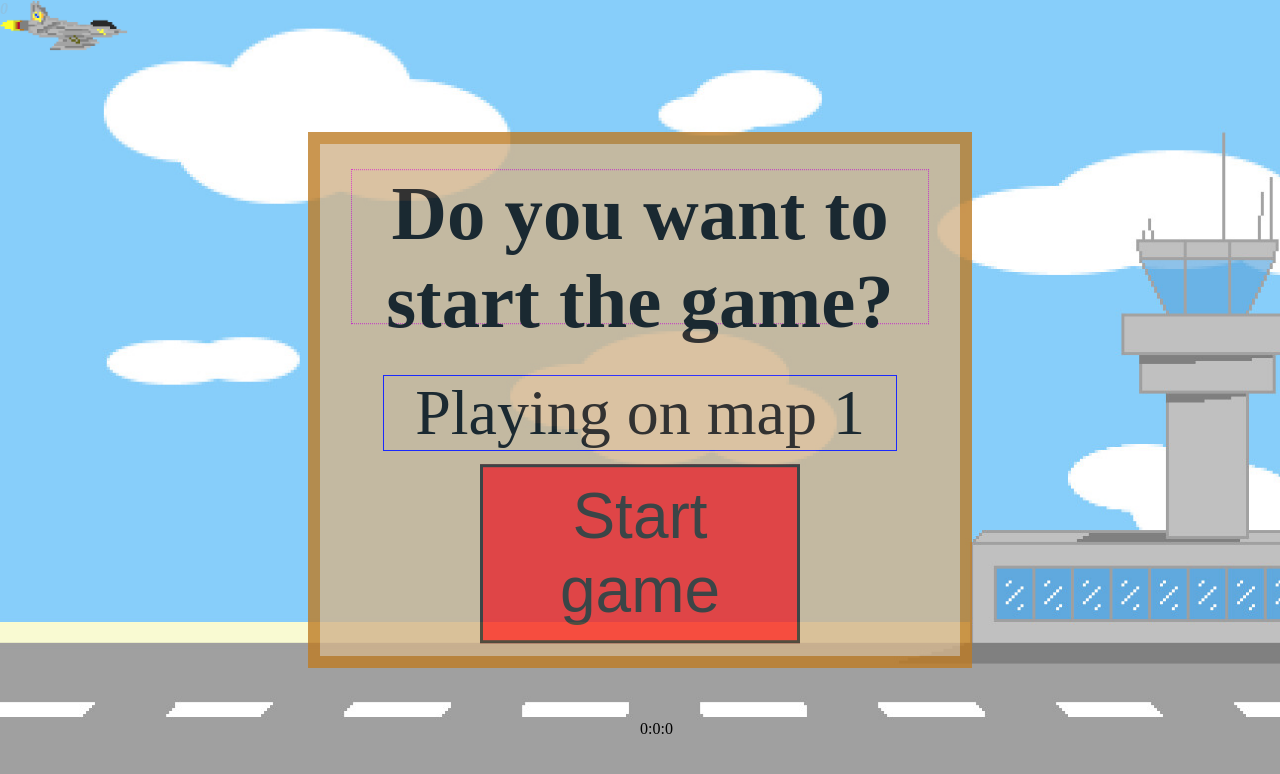
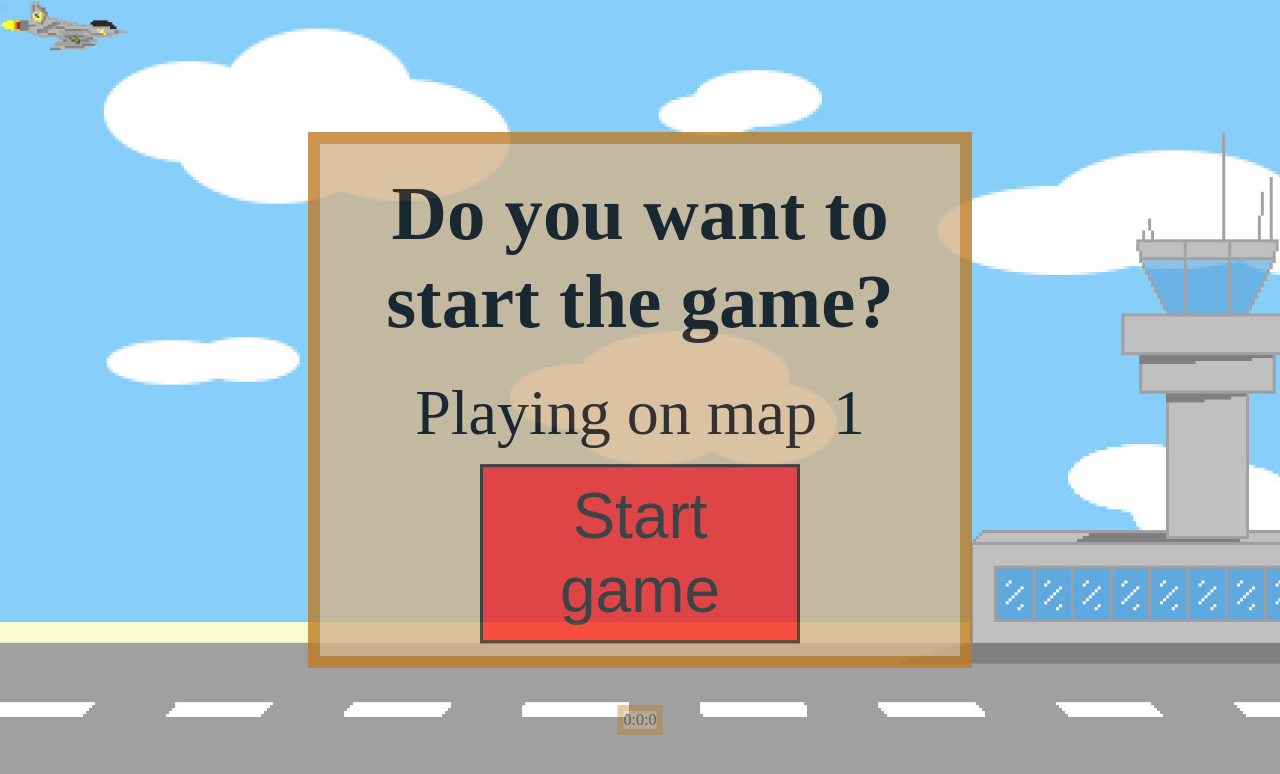
Before and after one commit to peppermint25/AnguarGame, an Angular app: page / in a window 1280 px wide. Shown: the top 774 px of the page. Built offline with nearby package versions, Linux system fonts and the light colour scheme.

Commit message:
cleaned up html, started making game end functions

```diff
--- a/src/app/my-game/my-game.component.css
+++ b/src/app/my-game/my-game.component.css
@@ -188,7 +188,6 @@ button{
 .start-game h1{
     font-size: 6vw;
     text-align: center;
-    border: #d20cbb 1px dotted;
     top: 10%;
     left: 50%;
     width: 90%;
@@ -202,7 +201,6 @@ button{
     left: 50%;
     width: 80%;
     font-size: 5vw;
-    border: 1px solid blue;
     text-align: center;
     transform: translate(-50%, -50%);
     position: absolute;
@@ -210,7 +208,11 @@ button{
 
 .stopwatch {
     position: absolute;
+    background-color: tan;
+    opacity: 0.4;
+    border: 0.5vw solid rgb(190, 124, 37);
     top: 90%;
     left: 50%;
+    transform: translate(-50%, -50%);
     z-index: 8;
 }
--- a/src/app/my-game/my-game.component.html
+++ b/src/app/my-game/my-game.component.html
@@ -1,16 +1,16 @@
 <!-- <input type="text" (keypress)="onKeyPress ($event)"  ng-model="field">
 <span id="text"></span>
 <div *ngIf=" a > 5">{{name}}</div> -->
-<div class = "game"
-(keypress)="onKeyPress ($event)">
+<div class = "game">
+<!-- (keypress)="onKeyPress ($event)"> -->
     <div id="airport">
         <div class="start-game"
-        *ngIf="gameplay == false">
-            <h1 class="start-heading" >
+        *ngIf="game_start_token == false">
+            <h1>
                 Do you want to start the game?
             </h1>
-            <p class="start-text">
-                Playing on map <span id="mapnumber">{{map.mapnumber}}</span>
+            <p>
+                Playing on map {{Map_number}}
             </p>
             <button id="start-button"
             (click)="StartGame()"
@@ -25,7 +25,7 @@
             <div *ngFor="let item of row.split(''); index as j;">
                 <div *ngIf=" item == '#'"
                     src="assets/img/enemy.png"
-                    [ngStyle]="{'top.%': i * 12.5, 'left.%' : j*5}"
+                    [ngStyle]="{'top.%': i * map_units_height * 100, 'left.%' : j * map_units_width * 100}"
                     class="enemy-area"
                     attr.data-row="{{i}}"
                     attr.data-colum="{{j}}">
@@ -35,7 +35,7 @@
                     <img *ngIf=" item == '$'"
                     class='ring'
                     src='assets/img/ring.gif'
-                    [ngStyle]="{'top.%': i * 12.5, 'left.%' : j*5}"
+                    [ngStyle]="{'top.%': i * map_units_height * 100, 'left.%' : j * map_units_width * 100}"
                     attr.data-row={{i}}
                     attr.data-column={{j}}/>
                 </div>
@@ -53,5 +53,15 @@
     <!-- <button class="refresh" onClick="window.location.reload();">Restart game</button> -->
     <div id="plane"
     [ngClass]="Plane_direction()"
-    [ngStyle]="{'top.px': PlaneY, 'left.px': PlaneX}"></div>
+    [ngStyle]="{'top.px': PlaneY, 'left.px': PlaneX}">
+    </div>
+    <div id="game_end_screen" *ngIf="game_end_token">
+        <div id="game_win_component" >
+            <h1>You won</h1>
+            <p>you end time {{minutes}}:{{seconds}}:{{miliseconds}}</p>
+        </div>
+        <div id="game_lose_component">
+            <h1>You lose</h1>
+        </div>
+    </div>
 </div>
--- a/src/app/my-game/my-game.component.ts
+++ b/src/app/my-game/my-game.component.ts
@@ -14,13 +14,17 @@ export class MyGameComponent {
   name = 'My Game';
 
   // variables for intializing the game
-  gamelaunchtoken : number;
+  game_launch_token : number;
+  game_end_token: boolean = false;
+  game_win_token: boolean = false;
+  game_lose_token: boolean = false;
   generate_properties : boolean = false;
+  game_start_token : boolean = false;
   airport_height = 0;
   airport_width = 0;
   plane_height = 0;
   plane_width = 0;
-  gameplay = false;
+
 
 
   PlaneX: number = 0;
@@ -35,6 +39,7 @@ export class MyGameComponent {
 
   map = this.create_maps();
   GameMap:string[] = this.map.selectedMap;
+  Map_number: number = this.map.mapnumber;
 
   // ring count
   ring_count = this.countRings(this.GameMap)
@@ -44,20 +49,21 @@ export class MyGameComponent {
 
   map_units_height = 1/ this.GameMap.length;
   map_units_width = 1/this.GameMap[0].length;
-  // usable_width = this.airport_width-this.plane_width;
-  // map_units_width = this.usable_width/20;
-
-
 
   // time units
   starttime = new Date();
   newtime = new Date();
-  miliseconds = 0;
+  miliseconds_to_display: number = 0;
+  miliseconds: number = 0;
   seconds = 0;
   minutes = 0;
   stopwatchSubscription: Subscription = new Subscription();
 
-  // displaying and keeping the score
+  // key press detection and getting the direction
+
+  keysPressed: {[key: number]: boolean} = {};
+  rightPress: boolean = false;
+  leftPress: boolean = false;
 
 
 
@@ -65,11 +71,10 @@ export class MyGameComponent {
     this.generate_properties = !this.generate_properties;
   }
 
-
   constructor(){
-    this.gamelaunchtoken = 1;
+    this.game_launch_token = 1;
     document.addEventListener("DOMContentLoaded", () => {
-      if (this.gamelaunchtoken == 1) {
+      if (this.game_launch_token == 1) {
         this.itialize_game();
       }
     });
@@ -97,15 +102,15 @@ export class MyGameComponent {
 
 
 
-  onKeyPress (event: any){
-    console.log("keypress")
+  // onKeyPress (event: any){
+  //   console.log("keypress")
 
-  }
+  // }
 
  // start game button function
   StartGame() {
     this.generate_coins_and_enemies();
-    this.gameplay = true;
+    this.game_start_token = true;
     this.starttime = new Date();
     this.game_time();
     this.gameplay_movement();
@@ -118,14 +123,16 @@ export class MyGameComponent {
   // stopwatch for the game
 
   game_time() {
-    if (this.gameplay) {
+    if (this.game_start_token) {
       this.starttime = new Date();
-      this.stopwatchSubscription = interval(50).subscribe(() => {
+      this.stopwatchSubscription = interval(10).subscribe(() => {
         const newTime = new Date();
         const timeDiff = newTime.getTime() - this.starttime.getTime();
-        this.miliseconds = Math.floor(timeDiff % 1000);
-        this.seconds = Math.floor(timeDiff / 1000 % 60);
-        this.minutes = Math.floor(timeDiff / 1000 / 60);
+        this.miliseconds = Math.floor((timeDiff % 1000) / 10);
+        this.seconds = Math.floor((timeDiff % 60000) / 1000);
+        this.minutes = Math.floor(timeDiff / 60000);
+        // this.miliseconds_to_display = this.miliseconds.toLocaleString('english', {minimumIntegerDigits : 2, useGrouping : false});
+
         // stopping the stopwatch
         // if(this.ring_count)
 
@@ -133,11 +140,11 @@ export class MyGameComponent {
     }
   }
 
-  plane = document.querySelector("#plane") as HTMLElement;
+  // plane = document.querySelector("#plane") as HTMLElement;
 
   gameplay_movement(){
     setInterval(() => {
-      this.plane = document.querySelector("#plane") as HTMLElement;
+      // this.plane = document.querySelector("#plane") as HTMLElement;
       this.PlaneY -= this.SpeedY;
       this.PlaneX += this.SpeedX;
 
@@ -152,18 +159,20 @@ export class MyGameComponent {
       this.PlaneY = Math.max(this.PlaneY, 0);
       this.PlaneY = Math.min(this.PlaneY, this.maxPlaneY);
 
+
+      console.log(this.SpeedY);
       // Rebound from the borders
 
       if(this.PlaneX + this.plane_width == this.airport_width){
-        this.SpeedX = -0.025*this.airport_width;
+        this.SpeedX = -0.01*this.airport_width;
       }else if(this.PlaneX == 0){
-        this.SpeedX = 0.025*this.airport_width;
+        this.SpeedX = 0.01*this.airport_width;
       }
 
       if(this.PlaneY >= this.maxPlaneY){
         this.SpeedY = 0;
       }else if(this.PlaneY <= 0){
-        this.SpeedY = -0.025*this.maxPlaneY;
+        this.SpeedY = -0.01*this.maxPlaneY;
       }
 
       //lose speed when on ground
@@ -193,10 +202,15 @@ export class MyGameComponent {
         self.collected_rings++;
         let row = Number(ring.getAttribute("data-row"));
         let column = Number(ring.getAttribute("data-column"));
-        self.GameMap[row] = this.GameMap[row].substr(0, column) + '.' + this.GameMap[row].substr(column + 1);
+        self.GameMap[row] = this.GameMap[row].substring(0, column) + '.' + this.GameMap[row].substring(column + 1);
         ring.src = "assets/img/replacement-image.png";
       }
     });
+  }
+
+  enemies_game_end() {
+    let self = this;
+    let enemies = document.querySelectorAll('.enemies');
   }
 
   // count the original amount of rings
@@ -276,19 +290,16 @@ export class MyGameComponent {
     window.addEventListener("keyup", this.onKeyUp.bind(this));
   }
 
-  keysPressed: {[key: number]: boolean} = {};
-  rightPress: boolean = false;
-  leftPress: boolean = false;
 
 
   onKeyDown(event: KeyboardEvent): void {
     if (event.key === "ArrowLeft") {
       this.leftPress = true;
-      this.SpeedX += -15;
+      this.SpeedX += -0.02*this.airport_width;;
     } else if (event.key === "ArrowUp") {
       this.SpeedY = 0.035*this.airport_height;
     } else if (event.key === "ArrowRight") {
-      this.SpeedX += 15;
+      this.SpeedX += 0.02*this.airport_width;
       this.rightPress = true;
     }
     // event.preventDefault();
```
